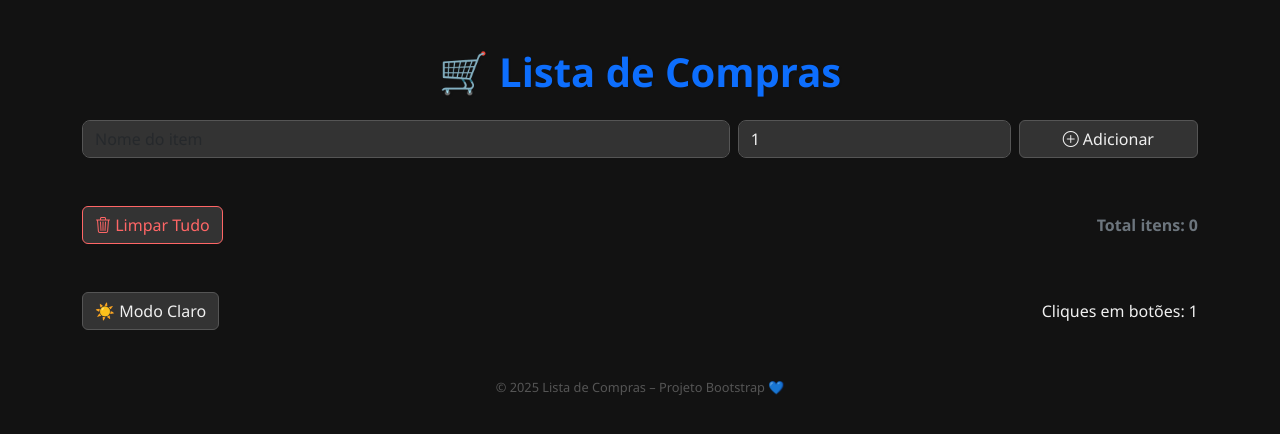
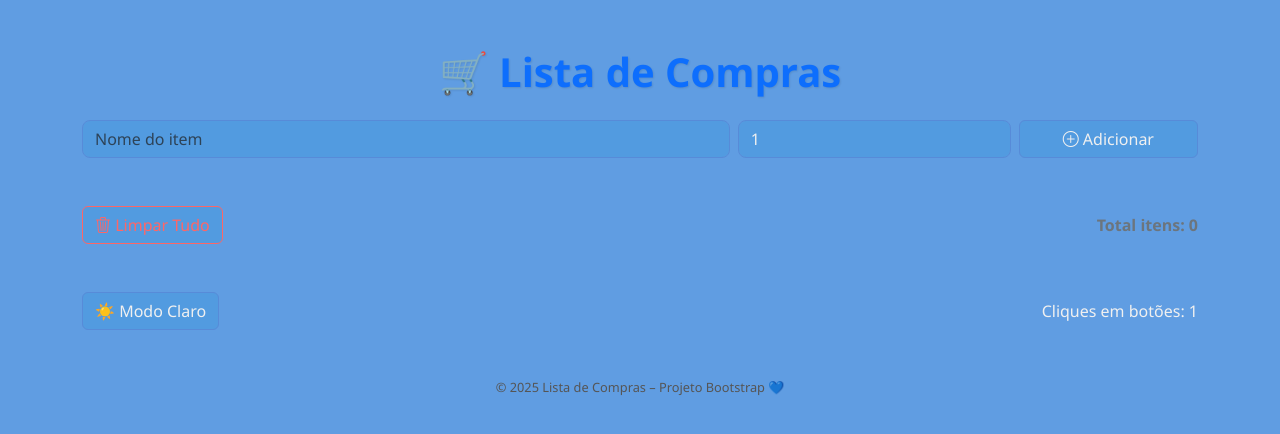
Before and after one commit to becasagrande/listaCompras, a plain HTML site: page index.html in a window 1280 px wide. Both pictures are taken after a click on the button "🌙 Modo Escuro". Drawn offline with nearby package versions, Linux system fonts and the light colour scheme.

Commit message:
Versão blue

```diff
--- a/index.html
+++ b/index.html
@@ -80,6 +80,30 @@
       color: #ff6666;
     }
 
+    /* 🌙 Modo Blue */
+    body.modo-escuro {
+      background: #609de2;
+      color: #f0f0f0;
+    }
+
+    body.modo-escuro input,
+    body.modo-escuro button,
+    body.modo-escuro .list-group-item {
+      background-color: #529be0;
+      color: #f0f0f0;
+      border-color: #578bd8;
+    }
+
+    body.modo-escuro .list-group-item:hover {
+      background-color: #5aaee6;
+    }
+
+    body.modo-escuro .btn-outline-danger {
+      border-color: #ff6666;
+      color: #ff6666;
+    }
+
+
     #tema-e-cliques {
       margin-top: 2rem;
     }
```
